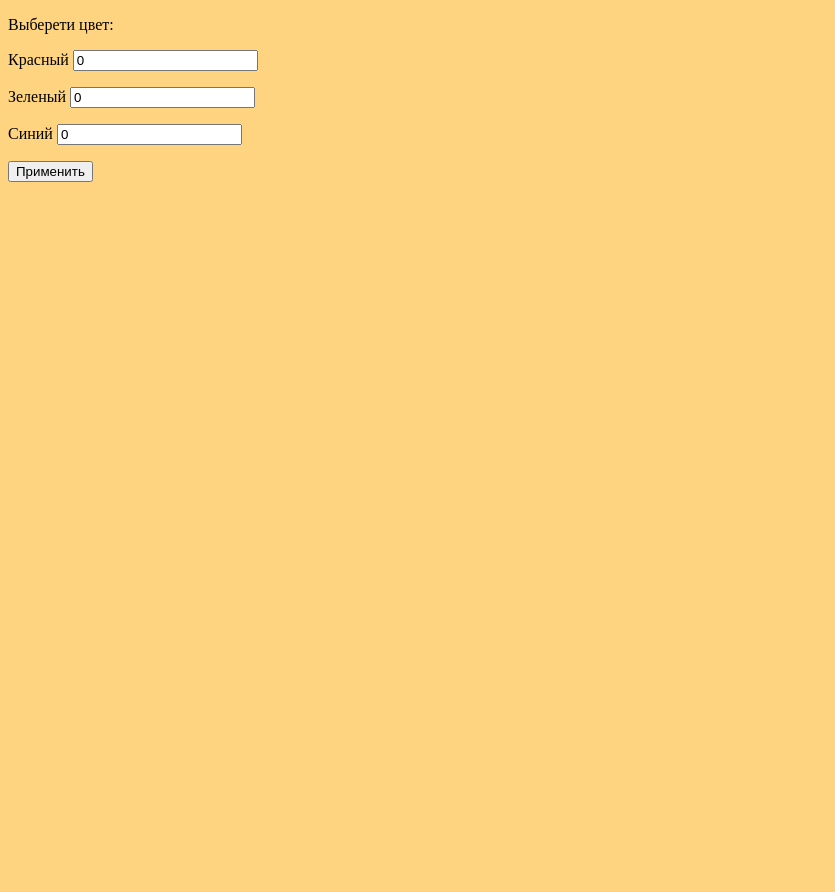
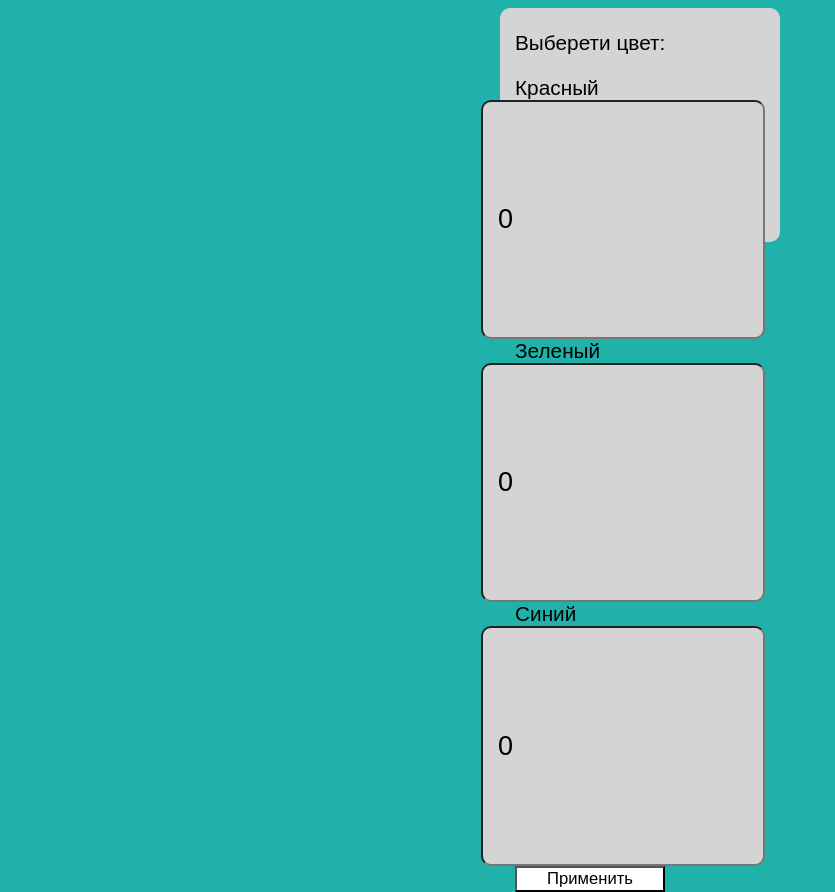
Before and after one commit to KvantSveta/Weather, a Flask app: template main/templates/colours.html in a window 1280 px wide. Shown: the whole page, without its empty margins (0-835 px from the left). Before the commit the page ends 182 px from the top, so only its background shows below. Run offline with Flask 2, Linux system fonts and the light colour scheme; the template is opened without the code that fills it, so the values that code supplies are empty; parts of the project's set-up code (start-up, migrations or seed data) failed here and were passed over.

Commit message:
Предварительный стиль

```diff
--- a/main/static/colours.css
+++ b/main/static/colours.css
@@ -1,9 +1,30 @@
 body {
-    background-color: #ffd480;
+    background-color: LightSeaGreen;
 }
 
-.t {
+.c {
     font-family: sans-serif;
-    font-size: 1.0em;
-    margin-bottom: 10px;
+    font-size: 1.3em;
+    /*отступ слева по краям*/
+    padding: 0.1em 15px;
+    background: #d4d4d4;
+    /*ширина блока*/
+    width: 250px;
+    height: 230px;
+    /* отступ от края: сверху 20 и auto по горизонтали*/
+    margin: 0 auto;
+    /*скругление границ*/
+    border-radius: 10px;
 }
+
+input {
+    background: #FFFFFF;
+    float: right;
+    width: 150px;
+}
+
+.button {
+    font-family: ubuntu, sans-serif;
+    font-size: 0.8em;
+    float: left;
+}
```
